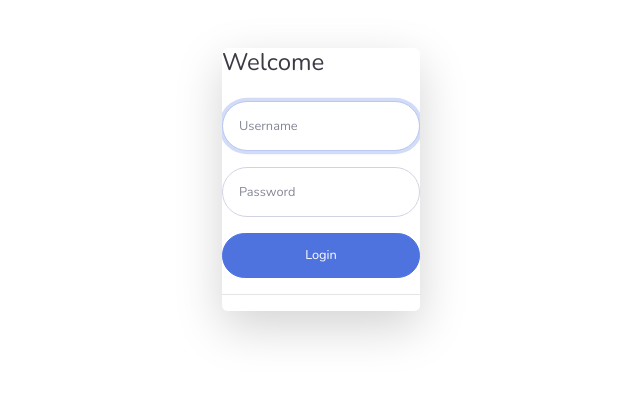
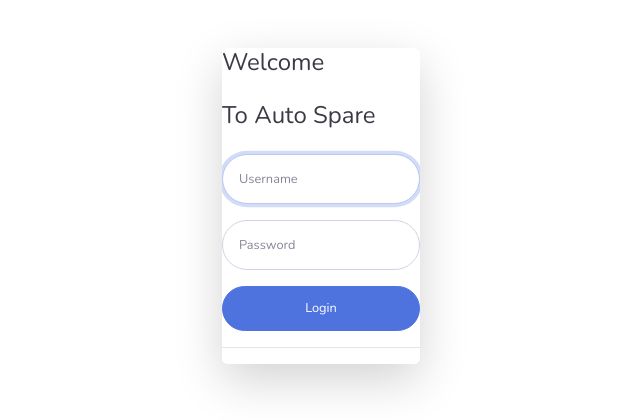
Before and after one commit to 2002vinay/Auto-Spare, a PHP site: page /pages/login.php in a window 1280 px wide. Shown: the top 420 px of the page, without its empty margins (319-959 px from the left). Run offline with PHP 8.4, Linux system fonts and the light colour scheme.

Commit message:
changes in login.php /login-branch

```diff
--- a/pages/login.php
+++ b/pages/login.php
@@ -47,6 +47,8 @@
 
 
                     <h1 class="h4 text-gray-900 mb-4">Welcome </h1>
+
+                    <h1 class="h4 text-gray-900 mb-4">To Auto Spare  </h1>
                   </div>
                   <form class="user" role="form" action="processlogin.php" method="post">
                     <div class="form-group">
```
